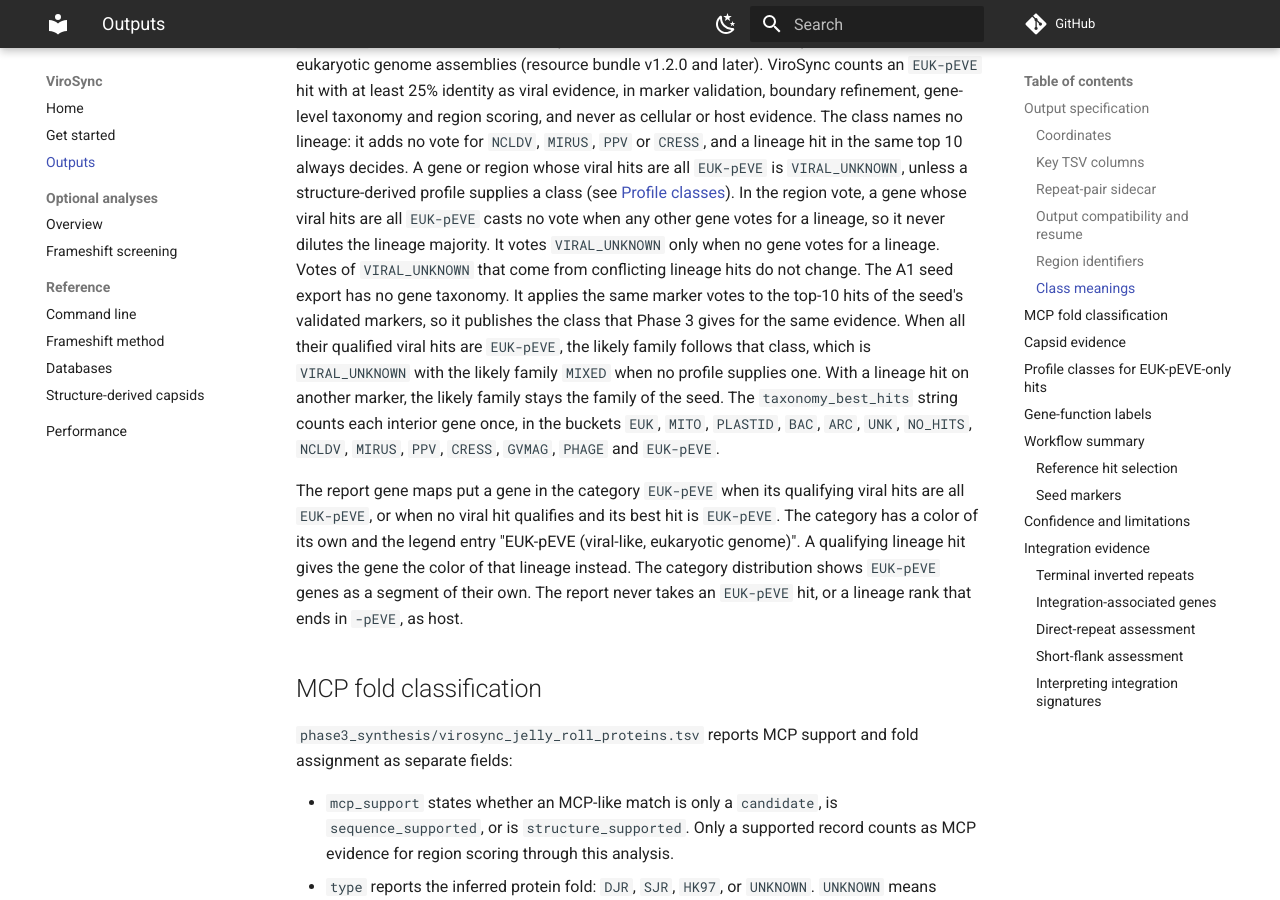
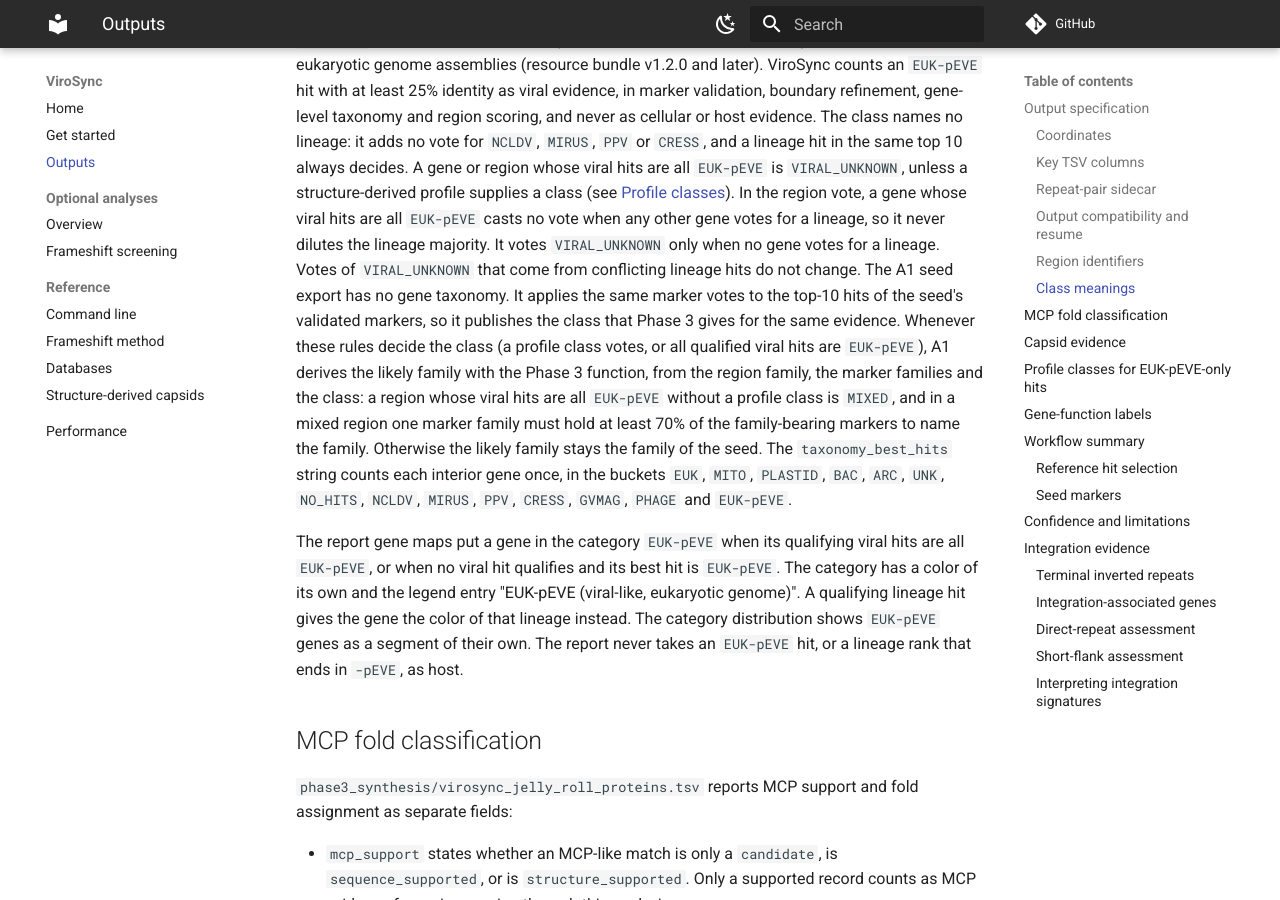
Before and after one commit to NeLLi-team/virosync, an MkDocs documentation site: the page built from docs/METHODS.md, in a window 1280 px wide and 900 px high, scrolled down 7054 px. Built offline with MkDocs 1.6.1 and Material for MkDocs 9.7.7, drawn with Linux system fonts in a browser that asks for light colours; comment, search, counter and statistics services are not loaded.

Commit message:
fix(a1): derive likely family with the Phase 3 rule
The A1 seed export used the consensus class as its likely family, so
three EUK-pEVE-only profile hits voting PPV 4 to MIRUS 2 gave PPV in A1
but MIXED in Phase 3, whose marker-dominance rule needs 70%. A1 now
calls infer_likely_family once the EUK-pEVE rules decide the class.
Found by the sixth Codex review pass.

```diff
--- a/docs/METHODS.md
+++ b/docs/METHODS.md
@@ -187,10 +187,13 @@ other gene votes for a lineage, so it never dilutes the lineage majority. It vot
 that come from conflicting lineage hits do not change. The A1 seed export has no
 gene taxonomy. It applies the same marker votes to the top-10 hits of the seed's
 validated markers, so it publishes the class that Phase 3 gives for the same
-evidence. When all their qualified viral hits are `EUK-pEVE`, the likely family
-follows that class, which is `VIRAL_UNKNOWN` with the likely family `MIXED` when
-no profile supplies one. With a lineage hit on another marker, the likely family
-stays the family of the seed. The `taxonomy_best_hits` string counts each
+evidence. Whenever these rules decide the class (a profile class votes, or all
+qualified viral hits are `EUK-pEVE`), A1 derives the likely family with the Phase 3
+function, from the region family, the marker families and the class: a region
+whose viral hits are all `EUK-pEVE` without a profile class is `MIXED`, and in a
+mixed region one marker family must hold at least 70% of the family-bearing
+markers to name the family. Otherwise the likely family stays the family of the
+seed. The `taxonomy_best_hits` string counts each
 interior gene once, in the buckets `EUK`, `MITO`, `PLASTID`, `BAC`, `ARC`, `UNK`,
 `NO_HITS`, `NCLDV`, `MIRUS`, `PPV`, `CRESS`, `GVMAG`, `PHAGE` and `EUK-pEVE`.
 
```
Also changed, not shown: docs/reference/capsid-models.md (+3 -2 lines), 2 other files.
